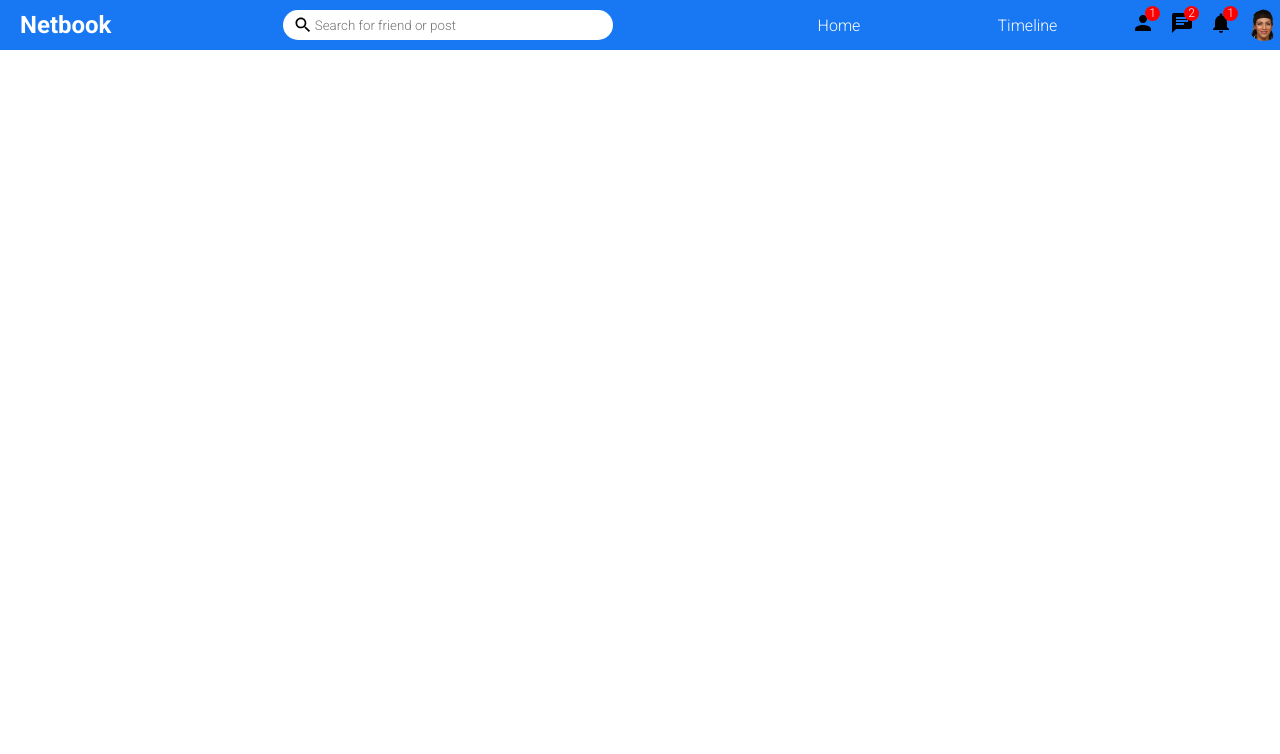
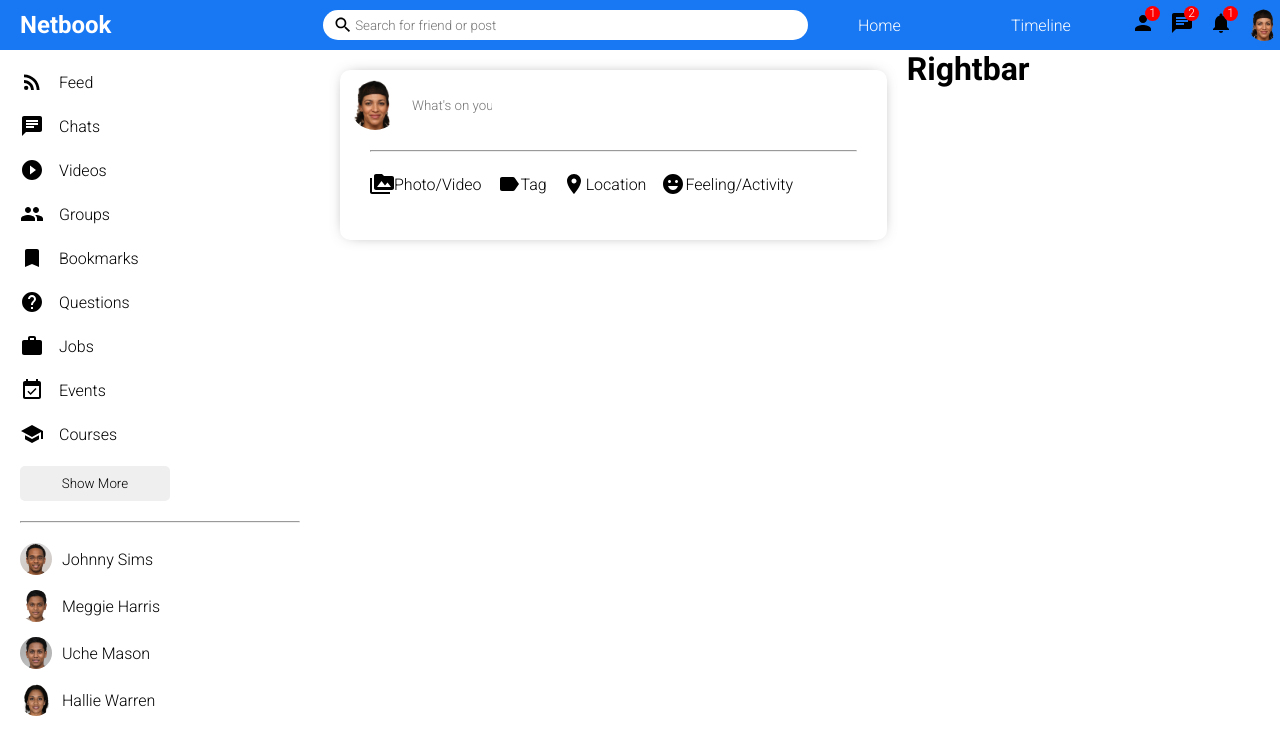
Before and after one commit to leonardAta/netbook, a React (Create React App) app: page / in a window 1280 px wide. Shown: the top 754 px of the page. Built offline with nearby package versions, Linux system fonts and the light colour scheme.

Commit message:
share component 75%

```diff
--- /dev/null
+++ b/src/components/center-feed/Feed.css
@@ -0,0 +1,7 @@
+.feed {
+  flex: 5.5;
+}
+
+.feedWrapper {
+  padding: 20px;
+}
--- /dev/null
+++ b/src/components/center-feed/Feed.js
@@ -0,0 +1,15 @@
+import React from 'react'
+import "./Feed.css"
+import Share from '../share/Share'
+
+const Feed = () => {
+  return (
+    <div className='feed'>
+      <div className="feedWrapper">
+        <Share />
+      </div>
+    </div>
+  )
+}
+
+export default Feed
--- a/src/components/navbar/Nav.css
+++ b/src/components/navbar/Nav.css
@@ -16,15 +16,15 @@
   cursor: pointer;
 }
 .nav_left {
-  flex: 3;
+  flex: 4;
 }
 
 .nav_center {
-  flex: 5;
+  flex: 6;
 }
 
 .searchbar {
-  width: 70%;
+  width: 100%;
   height: 30px;
   background-color: white;
   border-radius: 30px;
--- /dev/null
+++ b/src/components/rightbar/Rightbar.css
@@ -0,0 +1,3 @@
+.rightbar {
+  flex: 3.5;
+}
--- /dev/null
+++ b/src/components/rightbar/Rightbar.js
@@ -0,0 +1,12 @@
+import React from 'react'
+import "./Rightbar.css"
+
+const Rightbar = () => {
+  return (
+    <div className='rightbar'>
+      <h1>Rightbar</h1>
+    </div>
+  )
+}
+
+export default Rightbar
--- /dev/null
+++ b/src/components/share/Share.css
@@ -0,0 +1,58 @@
+.share {
+  width: 100%;
+  height: 170px;
+  border-radius: 10px;
+  /* background-color: green; */
+  -webkit-box-shadow: 0px 0px 16px rgba(0, 0, 0, 0.68);
+  box-shadow: 0px 0px 16px -8px rgba(0, 0, 0, 0.68);
+}
+
+.shareWrapper {
+  padding: 10px;
+}
+
+.shareTop {
+  display: flex;
+  align-items: center;
+}
+
+.shareProfileImg {
+  width: 50px;
+  height: 50px;
+  border-radius: 50%;
+  object-fit: cover;
+  margin-right: 10px;
+}
+
+.shareInput {
+  border: none;
+  width: 80px;
+}
+
+.shareInput:focus {
+  outline: none;
+}
+
+.shareHr {
+  margin: 20px;
+}
+.shareBottom {
+  display: flex;
+  align-items: center;
+  justify-content: space-between;
+}
+
+.shareOptions {
+  display: flex;
+  margin-left: 20px;
+}
+.shareOption {
+  display: flex;
+  align-items: center;
+  margin-right: 15px;
+  cursor: pointer;
+}
+
+.shareIcon {
+  font-size: 18px;
+}
--- /dev/null
+++ b/src/components/share/Share.js
@@ -0,0 +1,39 @@
+import { PermMedia, Label, Room, EmojiEmotions } from '@material-ui/icons'
+import React from 'react'
+import "./Share.css"
+
+const Share = () => {
+  return (
+    <div className="share">
+      <div className="shareWrapper">
+        <div className="shareTop">
+          <img className="shareProfileImg" src="/assets/person/1.png" alt="" />
+          <input placeholder="What's on your mind?" className="shareInput" />
+        </div>
+        <hr className="shareHr" />
+        <div className="shareBottom">
+          <div className="shareOptions">
+            <div className="shareOption">
+              <PermMedia className="shareIcon" />
+              <span className="shareOptionText">Photo/Video</span>
+            </div>
+            <div className="shareOption">
+              <Label className="shareIcon" />
+              <span className="shareOptionText">Tag</span>
+            </div>
+            <div className="shareOption">
+              <Room className="shareIcon" />
+              <span className="shareOptionText">Location</span>
+            </div>
+            <div className="shareOption">
+              <EmojiEmotions className="shareIcon" />
+              <span className="shareOptionText">Feeling/Activity</span>
+            </div>
+          </div>
+        </div>
+      </div>
+    </div>
+  )
+}
+
+export default Share
--- /dev/null
+++ b/src/components/sidebar/Sidebar.css
@@ -0,0 +1,69 @@
+.sidebar {
+  flex: 3;
+  height: calc(100vh - 50px);
+  overflow-y: scroll;
+}
+
+::-webkit-scrollbar {
+  width: 5px;
+}
+
+::-webkit-scrollbar-track {
+  background-color: #f1f1f1;
+}
+
+::-webkit-scrollbar-thumb {
+  width: 5px;
+  background-color: lightgray;
+}
+
+.sidebarWrapper {
+  padding: 20px;
+}
+
+.sidebarList {
+  padding: 0;
+  margin: 0;
+  list-style: none;
+}
+
+.sidebarListItem {
+  display: flex;
+  align-items: center;
+  margin-bottom: 20px;
+}
+
+.sidebarIcon {
+  margin-right: 15px;
+}
+
+.sidebarButton {
+  width: 150px;
+  border: none;
+  padding: 10px;
+  border-radius: 5px;
+  font-weight: 500;
+}
+
+.sidebarHr {
+  margin: 20px 0;
+}
+
+.sidebarFriendList {
+  padding: 0;
+  margin: 0;
+  list-style: none;
+}
+
+.sidebarFriend {
+  display: flex;
+  align-items: center;
+  margin-bottom: 15px;
+}
+
+.sidebarFriendImg {
+  width: 32px;
+  height: 32px;
+  border-radius: 50%;
+  margin-right: 10px;
+}
--- /dev/null
+++ b/src/components/sidebar/Sidebar.js
@@ -0,0 +1,79 @@
+import { Bookmark, EventAvailable, RssFeed } from '@material-ui/icons'
+import GroupIcon from '@material-ui/icons/Group';
+import HelpIcon from '@material-ui/icons/Help';
+import WorkIcon from '@material-ui/icons/Work';
+import ChatIcon from '@material-ui/icons/Chat';
+import SchoolIcon from '@material-ui/icons/School';
+import PlayCircleFilledWhiteIcon from '@material-ui/icons/PlayCircleFilledWhite';
+import React from 'react'
+import "./Sidebar.css"
+
+
+const Sidebar = () => {
+  return (
+    <div className='sidebar'>
+      <div className="sidebarWrapper">
+        <ul className="sidebarList">
+          <li className="sidebarListItem">
+            <RssFeed className="sidebarIcon" />
+            <span className="sidebarListItemText">Feed</span>
+          </li>
+          <li className="sidebarListItem">
+            <ChatIcon className="sidebarIcon" />
+            <span className="sidebarListItemText">Chats</span>
+          </li>
+          <li className="sidebarListItem">
+            <PlayCircleFilledWhiteIcon className="sidebarIcon" />
+            <span className="sidebarListItemText">Videos</span>
+          </li>
+          <li className="sidebarListItem">
+            <GroupIcon className="sidebarIcon" />
+            <span className="sidebarListItemText">Groups</span>
+          </li>
+          <li className="sidebarListItem">
+            <Bookmark className="sidebarIcon" />
+            <span className="sidebarListItemText">Bookmarks</span>
+          </li>
+          <li className="sidebarListItem">
+            <HelpIcon className="sidebarIcon" />
+            <span className="sidebarListItemText">Questions</span>
+          </li>
+          <li className="sidebarListItem">
+            <WorkIcon className="sidebarIcon" />
+            <span className="sidebarListItemText">Jobs</span>
+          </li>
+          <li className="sidebarListItem">
+            <EventAvailable className="sidebarIcon" />
+            <span className="sidebarListItemText">Events</span>
+          </li>
+          <li className="sidebarListItem">
+            <SchoolIcon className="sidebarIcon" />
+            <span className="sidebarListItemText">Courses</span>
+          </li>
+        </ul>
+        <button className="sidebarButton">Show More</button>
+        <hr className="sidebarHr"/>
+        <ul className="sidebarFriendList">
+          <li className="sidebarFriend">
+            <img className="sidebarFriendImg" src="/assets/person/2.png" alt="" />
+            <span className="sidebarFriendName">Johnny Sims</span>
+          </li>
+          <li className="sidebarFriend">
+            <img className="sidebarFriendImg" src="/assets/person/3.png" alt="" />
+            <span className="sidebarFriendName">Meggie Harris</span>
+          </li>
+          <li className="sidebarFriend">
+            <img className="sidebarFriendImg" src="/assets/person/4.png" alt="" />
+            <span className="sidebarFriendName">Uche Mason</span>
+          </li>
+          <li className="sidebarFriend">
+            <img className="sidebarFriendImg" src="/assets/person/5.png" alt="" />
+            <span className="sidebarFriendName">Hallie Warren</span>
+          </li>
+        </ul>
+      </div>
+    </div>
+  )
+}
+
+export default Sidebar
--- a/src/pages/home/Home.css
+++ b/src/pages/home/Home.css
@@ -0,0 +1,4 @@
+.homeContainer {
+  display: flex;
+  width: 100%;
+}
--- a/src/pages/home/Home.js
+++ b/src/pages/home/Home.js
@@ -1,10 +1,20 @@
 import React from 'react'
+import Feed from '../../components/center-feed/Feed'
 import Nav from '../../components/navbar/Nav'
-
+import Rightbar from '../../components/rightbar/Rightbar'
+import Sidebar from '../../components/sidebar/Sidebar'
+import './Home.css'
 const Home = () => {
   return (
+    <>
+      <Nav />
+      <div className="homeContainer">
+        <Sidebar />
+        <Feed />
+        <Rightbar />
+      </div>
 
-      <Nav />
+    </>
 
   )
 }
```
